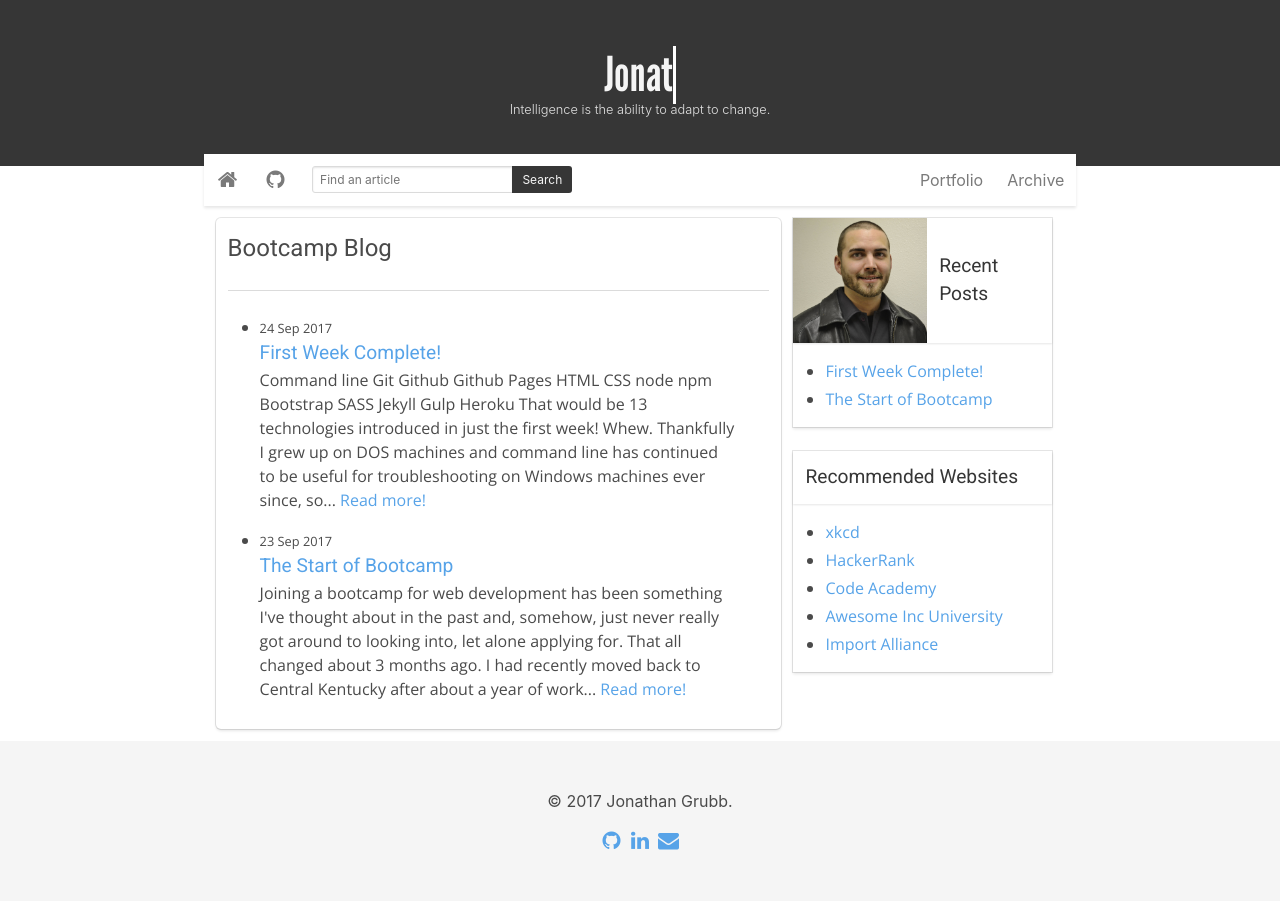
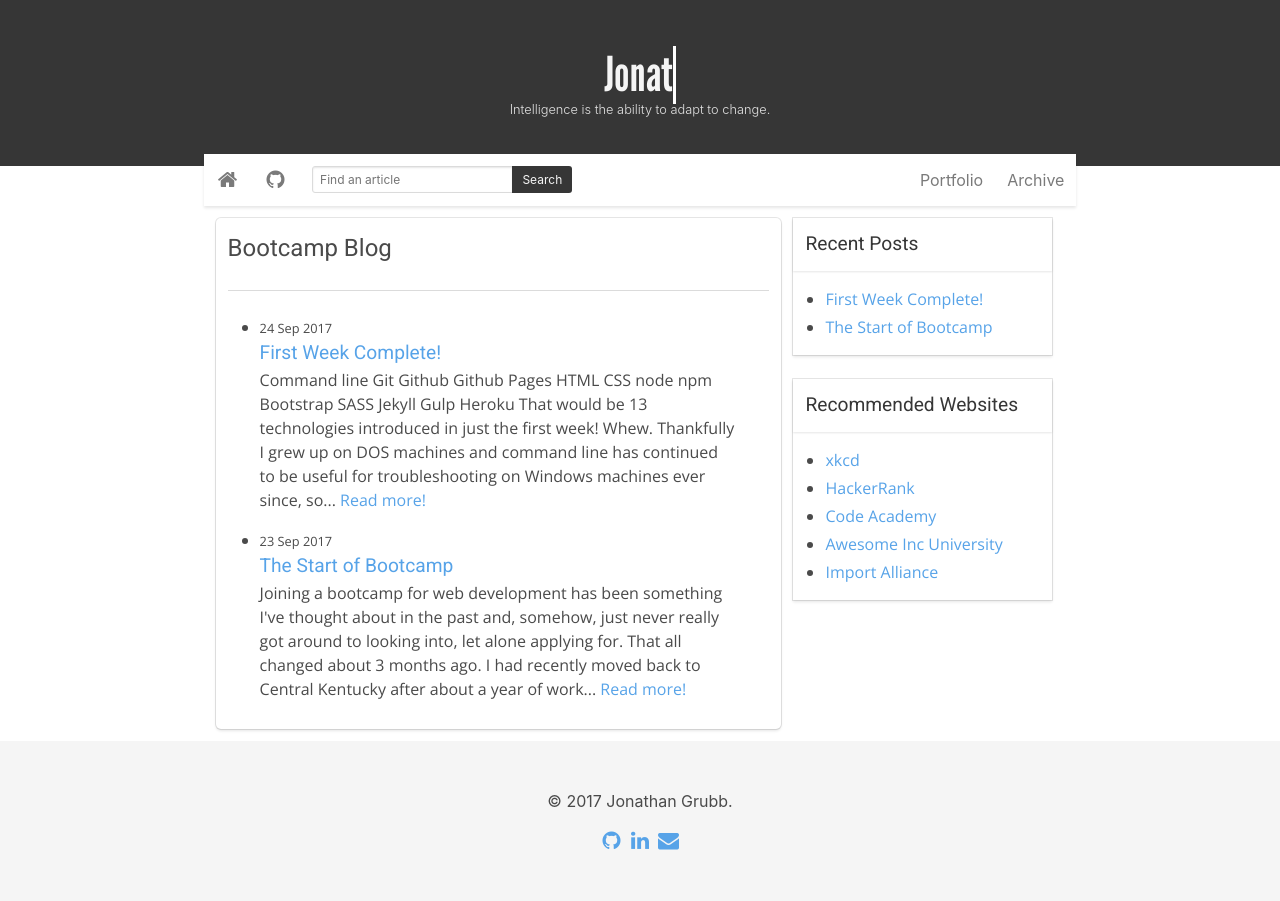
Before and after one commit to joncgrubb/joncgrubb.github.io, a Jekyll site: the page built from index.html, in a window 1280 px wide. Built offline with Jekyll 4.4.1, drawn with Linux system fonts in a browser that asks for light colours; comment, search, counter and statistics services are not loaded.

Commit message:
removed profile image for now

```diff
--- a/_layouts/default.html
+++ b/_layouts/default.html
@@ -79,7 +79,6 @@
 
             <div class="card">
               <header class="card-header">
-                <img class="img-rounded" src="../assets/images/jon.jpg">
                 <p class="card-header-title nice-title">
                   Recent Posts
                 </p>
```
